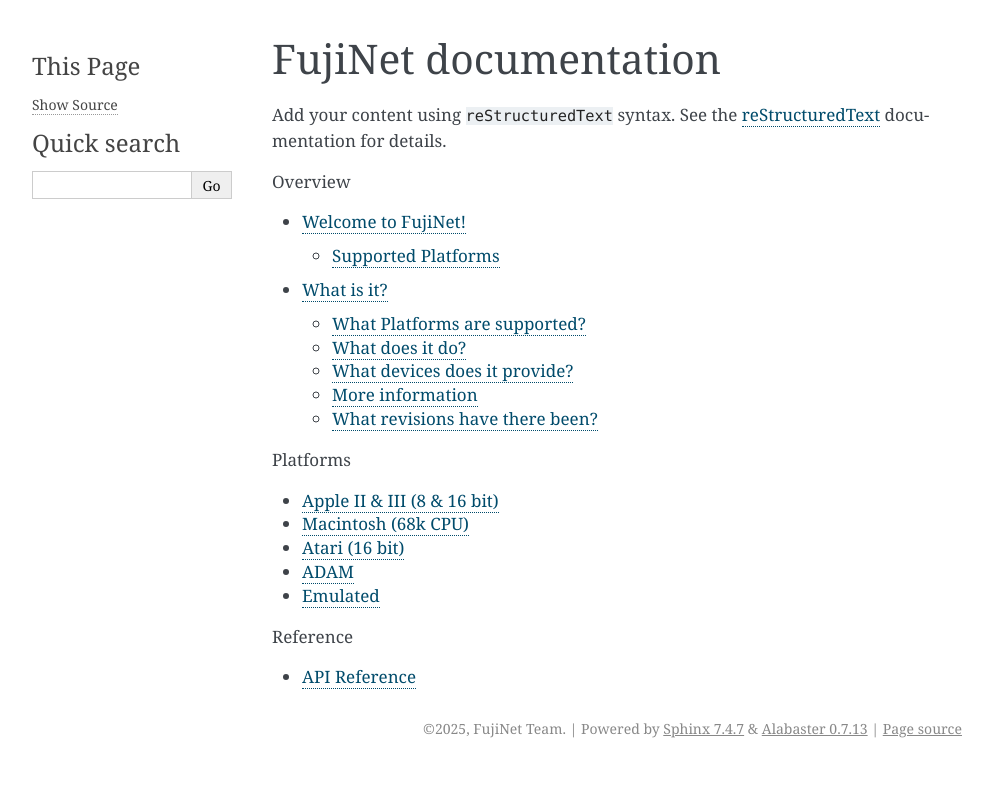
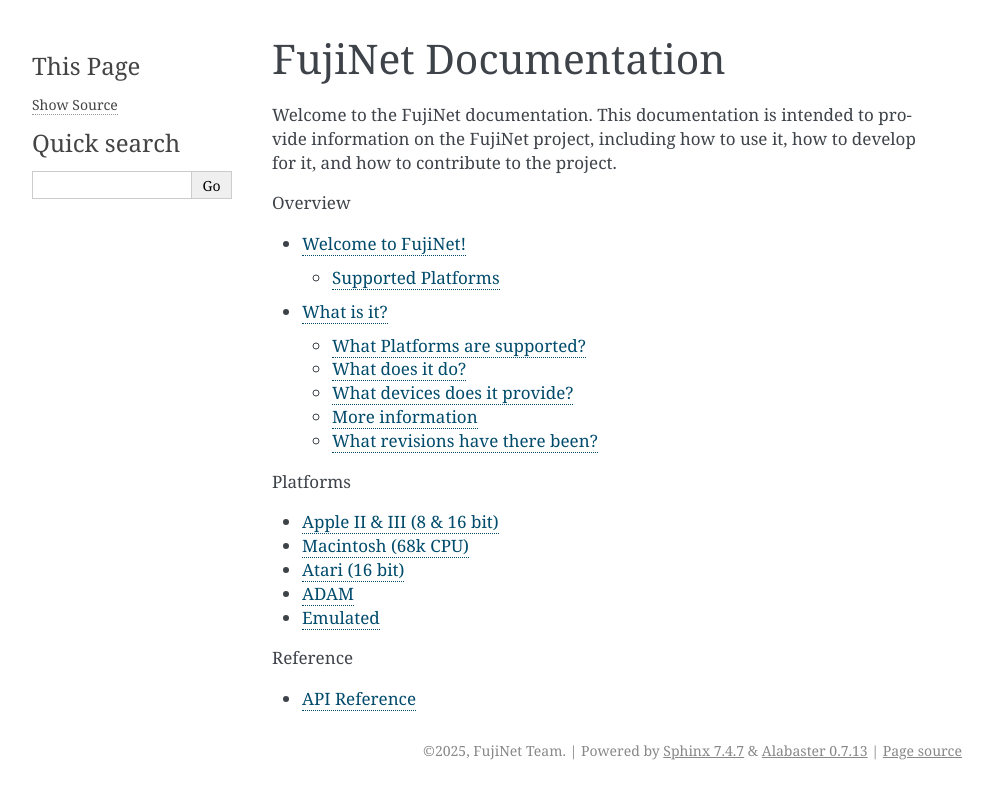
Before and after one commit to benjamink/test-sphinx-docs, a Sphinx documentation site: the page built from docs/index.rst, in a window 1280 px wide. Shown: the top 799 px of the page, without its empty margins (148-1141 px from the left). Built offline with Sphinx 7.4.7, drawn with Linux system fonts in a browser that asks for light colours.

Commit message:
update main page

```diff
--- a/docs/index.rst
+++ b/docs/index.rst
@@ -3,13 +3,10 @@
    You can adapt this file completely to your liking, but it should at least
    contain the root `toctree` directive.
 
-FujiNet documentation
+FujiNet Documentation
 =====================
 
-Add your content using ``reStructuredText`` syntax. See the
-`reStructuredText <https://www.sphinx-doc.org/en/master/usage/restructuredtext/index.html>`_
-documentation for details.
-
+Welcome to the FujiNet documentation. This documentation is intended to provide information on the FujiNet project, including how to use it, how to develop for it, and how to contribute to the project.
 
 .. toctree::
    :maxdepth: 2
```
